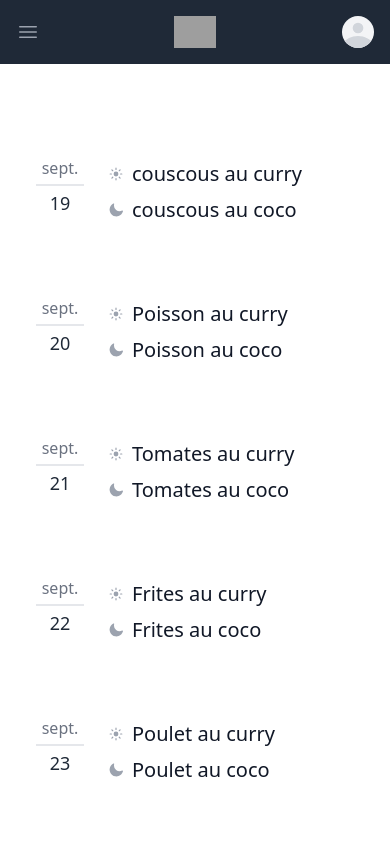
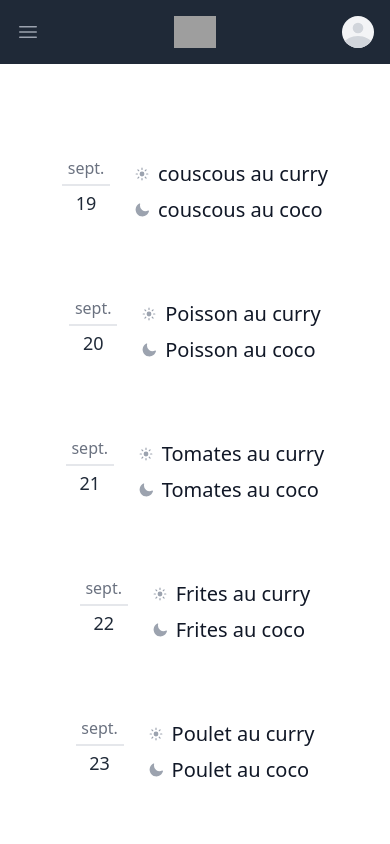
Before and after one commit to GorskiAnthony/week-meal, a React (Vite) app: page /historique in a window 390 px wide. Shown: the top 844 px of the page. Built offline with nearby package versions, Linux system fonts and the light colour scheme; grey boxes are pictures that could not be loaded.

Commit message:
modified: week

```diff
--- a/src/components/Weeks.jsx
+++ b/src/components/Weeks.jsx
@@ -6,7 +6,7 @@ export default function Weeks() {
   return (
     <section className="text-gray-600 body-font">
       <div className="container px-5 py-24 mx-auto">
-        <div className="flex flex-wrap -mx-4 -my-8">
+        <div className="flex flex-wrap justify-center md:justify-start -mx-4 -my-8">
           {meals.map((meal) => (
             <Card key={meal.id} meal={meal} />
           ))}
```
